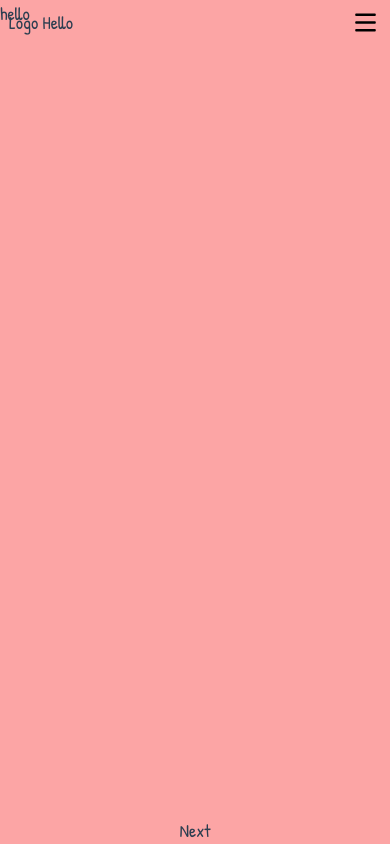
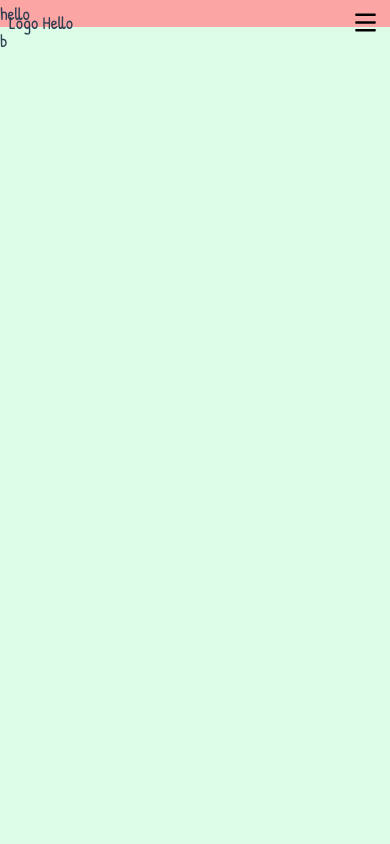
Before and after one commit to SoklengBun/four-leaves, a Vue app: page / in a window 390 px wide. Built offline with nearby package versions, Linux system fonts and the light colour scheme.

Commit message:
prevent snap scroll in mobile

```diff
--- a/src/components/FooterBar.vue
+++ b/src/components/FooterBar.vue
@@ -1,6 +1,6 @@
 <template>
-  <footer class="mt-auto">
-    <div class="hidden md:flex">
+  <footer class="mt-auto w-full">
+    <div class="flex">
       <div
         class="justify-centers flex h-32 w-full flex-col items-center bg-gray-100"
       >
--- a/src/components/pages/home/HomePage.vue
+++ b/src/components/pages/home/HomePage.vue
@@ -22,8 +22,9 @@ const handleScroll = () => {
   if (!(snap && last && nextBtn)) return;
 
   if (
-    !nextBtn.classList.contains("hide") &&
-    snap.scrollTop - last.offsetHeight >= snap.offsetHeight + 100
+    // !nextBtn.classList.contains("hide") &&
+    snap.scrollTop - last.offsetHeight >=
+    snap.offsetHeight + 100
   ) {
     nextBtn.classList.add("hide");
   } else if (
@@ -41,7 +42,7 @@ const handleScroll = () => {
     <div class="fixed top-0 flex bg-green-400 h-screen w-full">
       <div
         id="next-button"
-        class="z-100 h-fit bottom-0 absolute flex w-full justify-center"
+        class="z-100 h-fit bottom-0 absolute w-full justify-center hidden md:flex"
         :class="{ hidden: false }"
       >
         <button @click="scrollToRef(`section_${0}`)">
@@ -55,13 +56,17 @@ const handleScroll = () => {
         @scroll="handleScroll"
       >
         <FirstSlide id="section_0" />
-        <div id="section_1" class="item bg-green-100 dark:bg-black/20">b</div>
-        <div id="section_2" class="item bg-blue-100 dark:bg-black/30">c</div>
+        <div id="section_1" class="item bg-green-100 dark:bg-black/20 h-screen">
+          b
+        </div>
+        <div id="section_2" class="item bg-blue-100 dark:bg-black/30 h-screen">
+          c
+        </div>
         <div
           id="section_3"
-          class="item bg-yellow-100 dark:bg-black/40 flex items-end justify-end w-full"
+          class="item bg-yellow-100 dark:bg-black/40 flex items-end justify-end w-full h-screen"
         >
-          <FooterBar class="w-full" />
+          <FooterBar />
         </div>
       </SnapScroll>
     </div>
--- a/src/components/shares/SnapScroll.vue
+++ b/src/components/shares/SnapScroll.vue
@@ -4,7 +4,7 @@ defineProps<{ fullscreen: boolean; horizontal: boolean }>();
 
 <template>
   <div
-    class="scroll-snap-container w-screen h-screen"
+    class="scroll-snap-container w-screen overflow-y-scroll overflow-hidden"
     :class="{ fullscreen: fullscreen, horizontal: horizontal }"
   >
     <slot> </slot>
@@ -12,6 +12,7 @@ defineProps<{ fullscreen: boolean; horizontal: boolean }>();
 </template>
 
 <style>
+@media (min-width: 768px) {
   .scroll-snap-container {
     display: block;
     overflow-y: scroll;
@@ -68,8 +69,9 @@ defineProps<{ fullscreen: boolean; horizontal: boolean }>();
     min-width: 100%;
     flex: 1;
   }
+}
 
-::-webkit-scrollbar {
+.scroll-snap-container::-webkit-scrollbar {
   width: 0px;
 }
 
```
Lines whose indentation alone changed are shown as unchanged.
